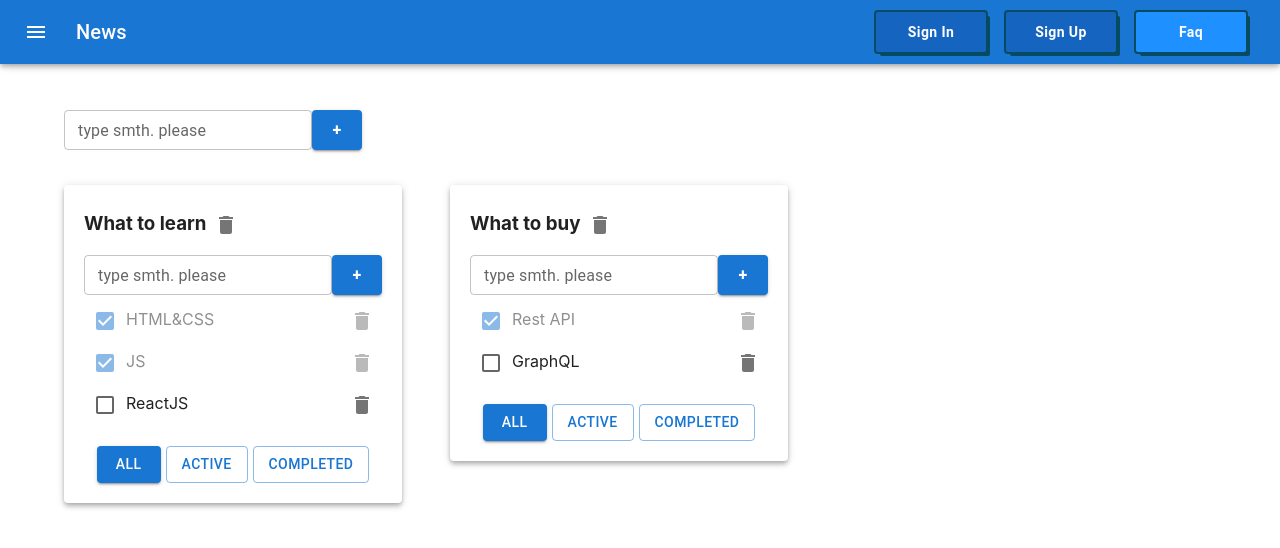
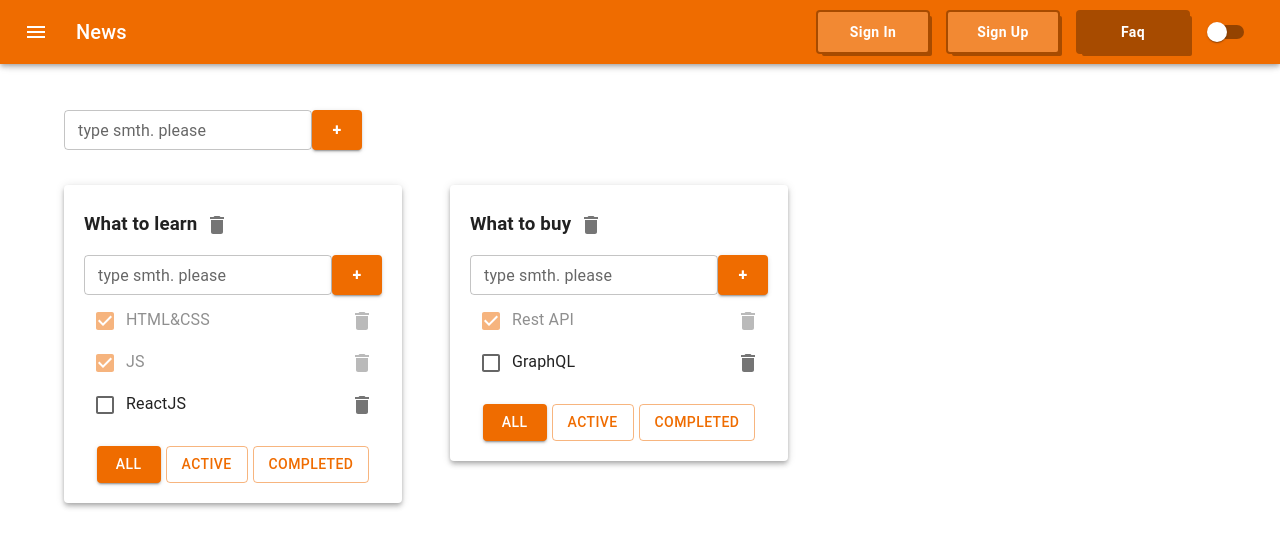
Before and after one commit to Daniyel-Tkachuk/todolist, a React (Vite) app: page / in a window 1280 px wide. Shown: the top 548 px of the page. Built offline with nearby package versions, Linux system fonts and the light colour scheme.

Commit message:
redesign for MUI

```diff
--- a/src/App.tsx
+++ b/src/App.tsx
@@ -5,7 +5,10 @@ import { useState } from "react"
 import { v1 } from "uuid"
 import { AddItemForm } from "@/components/AddItemForm.tsx"
 import { Header } from "@/components/Header.tsx"
-import { Container, Grid, Paper } from "@mui/material"
+import { Container, CssBaseline, Grid, Paper } from "@mui/material"
+import { createTheme, ThemeProvider } from "@mui/material/styles"
+
+type ThemeMode = "light" | "dark"
 
 export type Todolist = {
   id: string
@@ -34,6 +37,21 @@ function App() {
       { id: v1(), title: "GraphQL", isDone: false }
     ]
   })
+
+  const [themeMode, setThemeMode] = useState<ThemeMode>("light")
+
+  const theme = createTheme({
+    palette: {
+      mode:themeMode,
+      primary: {
+        main: '#ef6c00',
+      }
+    }
+  })
+
+  const changeThemeMode = () => {
+    setThemeMode(themeMode === 'light' ? 'dark' : 'light')
+  }
 
   const createTodolist = (title: string) => {
     const newTodolistId = v1()
@@ -86,8 +104,10 @@ function App() {
 
   return (
     <div className="app">
-      <Header />
+      <ThemeProvider theme={theme}>
+        <CssBaseline/>
         <Container fixed maxWidth="xl">
+          <Header changeThemeMode={changeThemeMode}/>
           <Grid container sx={{ mb: '30px' }}>
             <AddItemForm addItem={createTodolist} />
           </Grid>
@@ -114,6 +134,7 @@ function App() {
             }
           </Grid>
         </Container>
+      </ThemeProvider>
     </div>
   )
 }
--- a/src/components/Header.tsx
+++ b/src/components/Header.tsx
@@ -5,9 +5,15 @@ import Typography from '@mui/material/Typography';
 import IconButton from '@mui/material/IconButton';
 import MenuIcon from '@mui/icons-material/Menu';
 import { NavButton } from "@/components/NavButton.ts"
+import { Switch, useTheme } from "@mui/material"
 
+type Props = {
+  changeThemeMode: () => void
+}
 
-export const Header = () => {
+export const Header = ({changeThemeMode}: Props) => {
+  const theme = useTheme()
+
   return (
     <Box sx={{ flexGrow: 1, marginBottom: "100px" }}>
       <AppBar position="fixed">
@@ -27,7 +33,8 @@ export const Header = () => {
           <div>
             <NavButton>Sign in</NavButton>
             <NavButton>Sign up</NavButton>
-            <NavButton background={'dodgerblue'}>Faq</NavButton>
+            <NavButton background={theme.palette.primary.dark}>Faq</NavButton>
+            <Switch color={'default'} onChange={changeThemeMode} />
           </div>
         </Toolbar>
       </AppBar>
--- a/src/components/NavButton.ts
+++ b/src/components/NavButton.ts
@@ -5,14 +5,14 @@ type Props = {
   background?: string
 }
 
-export const NavButton = styled(Button)<Props>(({background}) => ({
+export const NavButton = styled(Button)<Props>(({background, theme}) => ({
   minWidth: '110px',
   fontWeight: 'bold',
-  boxShadow: '0 0 0 2px #054B62, 4px 4px 0 0 #054B62',
+  boxShadow: `0 0 0 2px ${theme.palette.primary.dark}, 4px 4px 0 0 ${theme.palette.primary.dark}`,
   borderRadius: '2px',
   textTransform: 'capitalize',
   margin: '0 10px',
   padding: '8px 24px',
-  color: '#ffffff',
-  background: background || '#1565c0',
+  color: theme.palette.primary.contrastText,
+  background: background || theme.palette.primary.light,
 }))
--- a/src/components/TodolistItem.tsx
+++ b/src/components/TodolistItem.tsx
@@ -104,21 +104,18 @@ export const TodolistItem = (props: Props) => {
       <Box sx={filterButtonsBox}>
         <Button
           variant={`${todolist.filter === "all" ? "contained" : "outlined"}`}
-          color="primary"
           onClick={() => changeFilterHandler("all")}
         >
           All
         </Button>
         <Button
           variant={`${todolist.filter === "active" ? "contained" : "outlined"}`}
-          color="primary"
           onClick={() => changeFilterHandler("active")}
         >
           Active
         </Button>
         <Button
           variant={`${todolist.filter === "completed" ? "contained" : "outlined"}`}
-          color="primary"
           onClick={() => changeFilterHandler("completed")}
         >
           Completed
```
Lines whose indentation alone changed are shown as unchanged.
